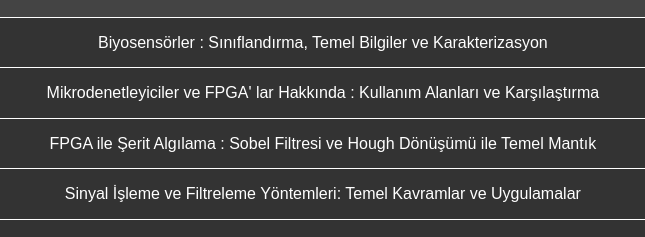
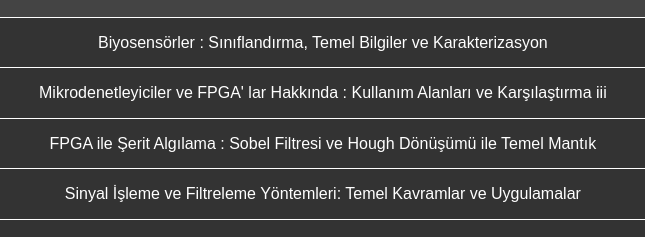
Before and after one commit to yasarsenturkk/yasarblog, a plain HTML site: page index.html in a window 1280 px wide. Shown: the part 219-456 px from the top of the page, 278-923 px from the left. Drawn offline with Linux system fonts and the light colour scheme.

Commit message:
Update index.html

```diff
--- a/index.html
+++ b/index.html
@@ -37,7 +37,7 @@
                 </tr>
 
                 <tr></tr>
-                    <td>Mikrodenetleyiciler ve FPGA' lar Hakkında : Kullanım Alanları ve Karşılaştırma  </td>
+                    <td>Mikrodenetleyiciler ve FPGA' lar Hakkında : Kullanım Alanları ve Karşılaştırma iii </td>
                     <td><a href="#">TIKLA</a></td>
                 </tr>
 
```
